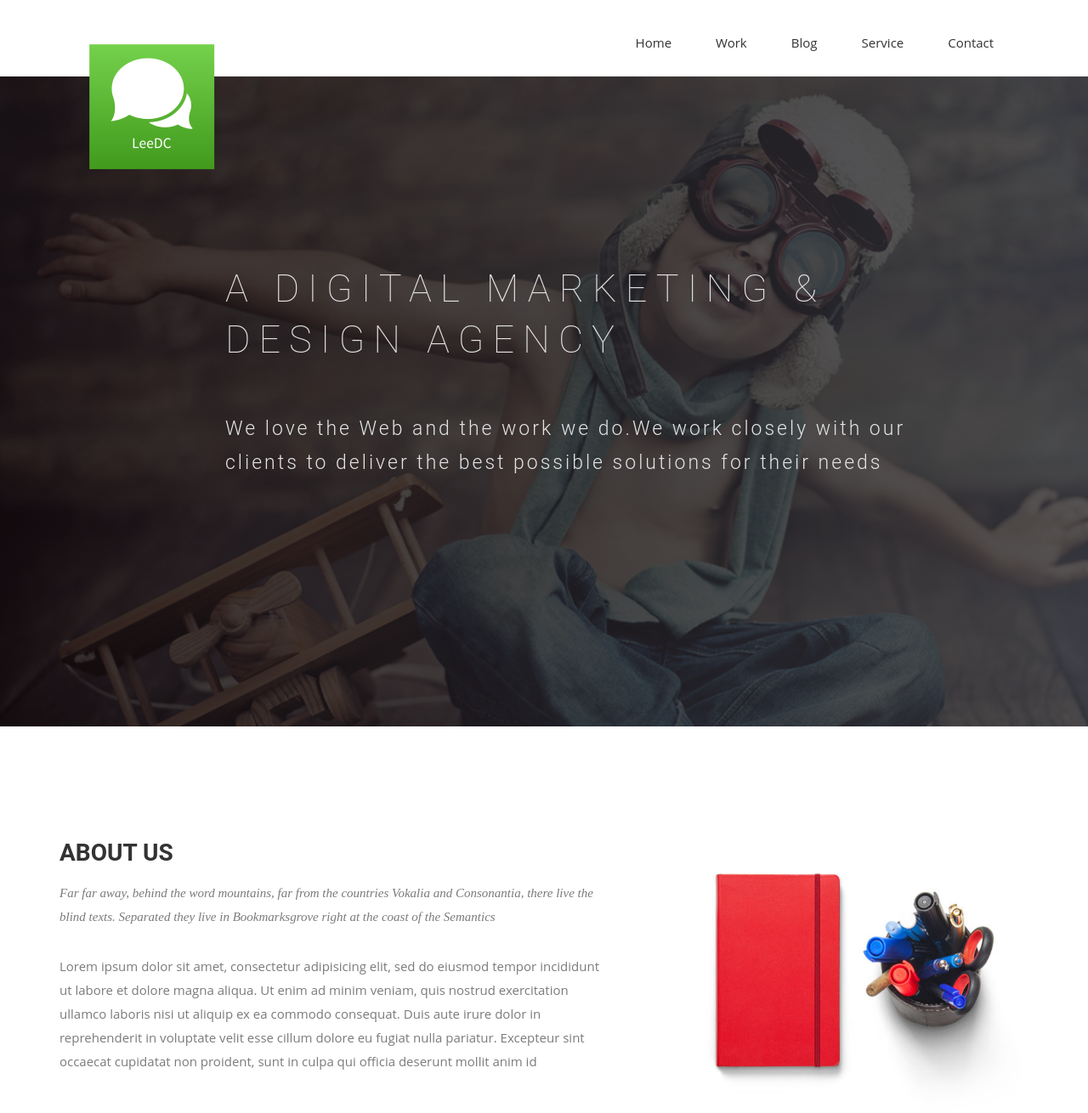
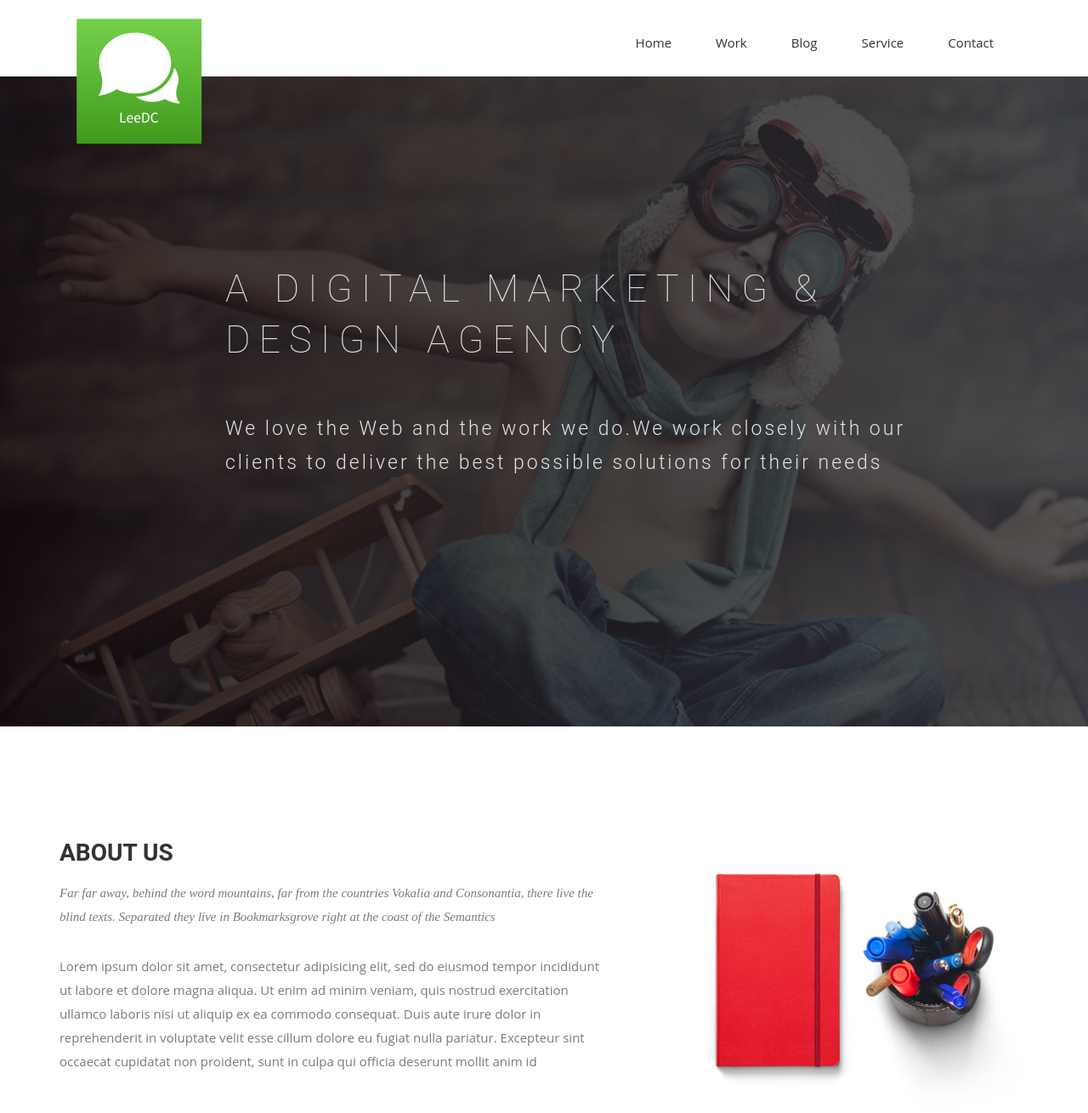
Before and after one commit to ldc84/.github.io, a Jekyll site: the page built from index.html, in a window 1280 px wide and 1400 px high. Shown: the top 1310 px of the window at 85% size. Built offline with Jekyll 4.4.1, drawn with Linux system fonts in a browser that asks for light colours; some web fonts are replaced.

Commit message:
logo image

```diff
--- a/css/airspace.css
+++ b/css/airspace.css
@@ -89,7 +89,8 @@ header .navbar {
 }
 
 header .navbar-brand {
-    padding-top: 5px;
+    padding:0;
+    margin-top:-25px;
 }
 
 header .navbar-default {
```
